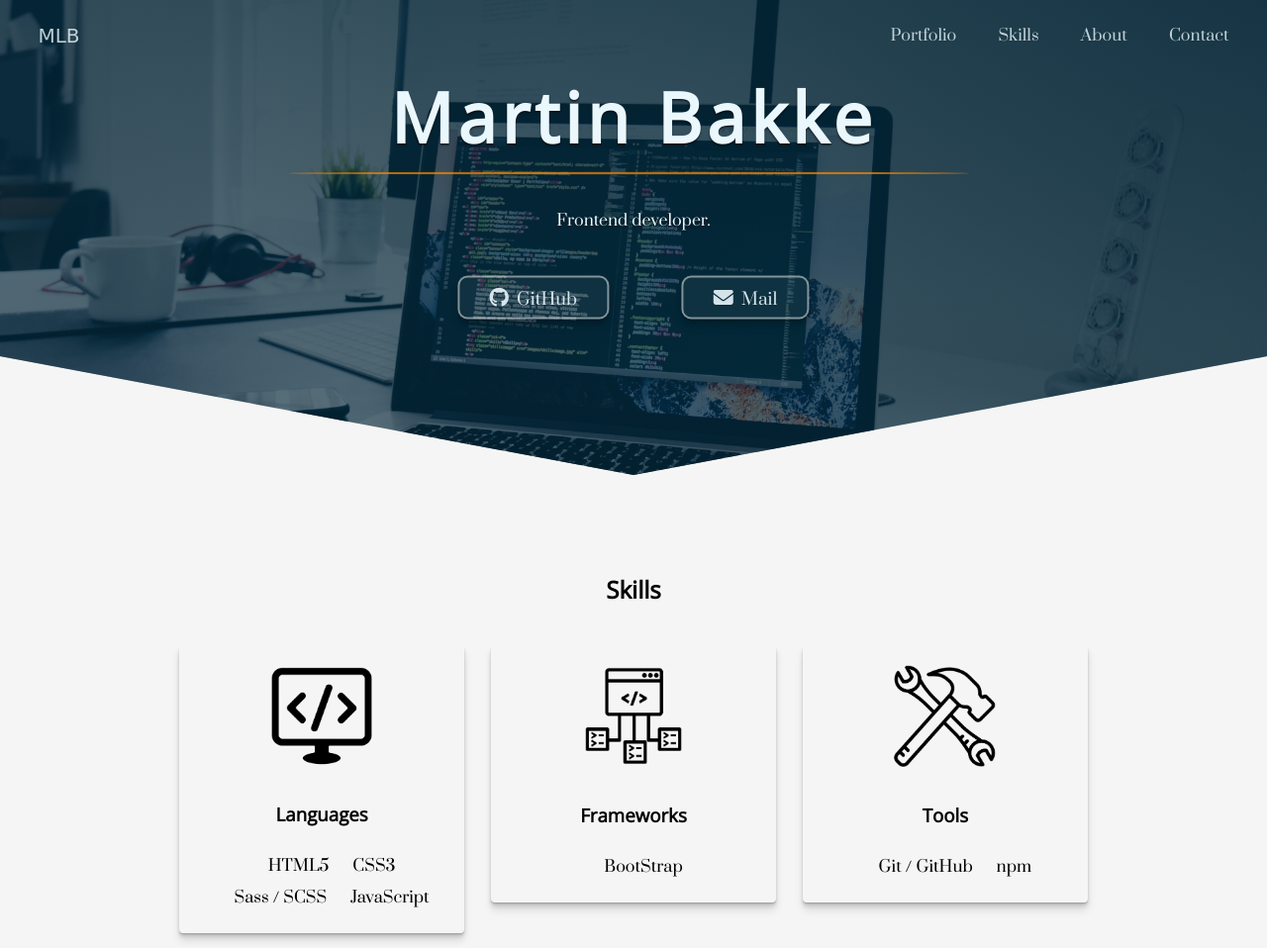
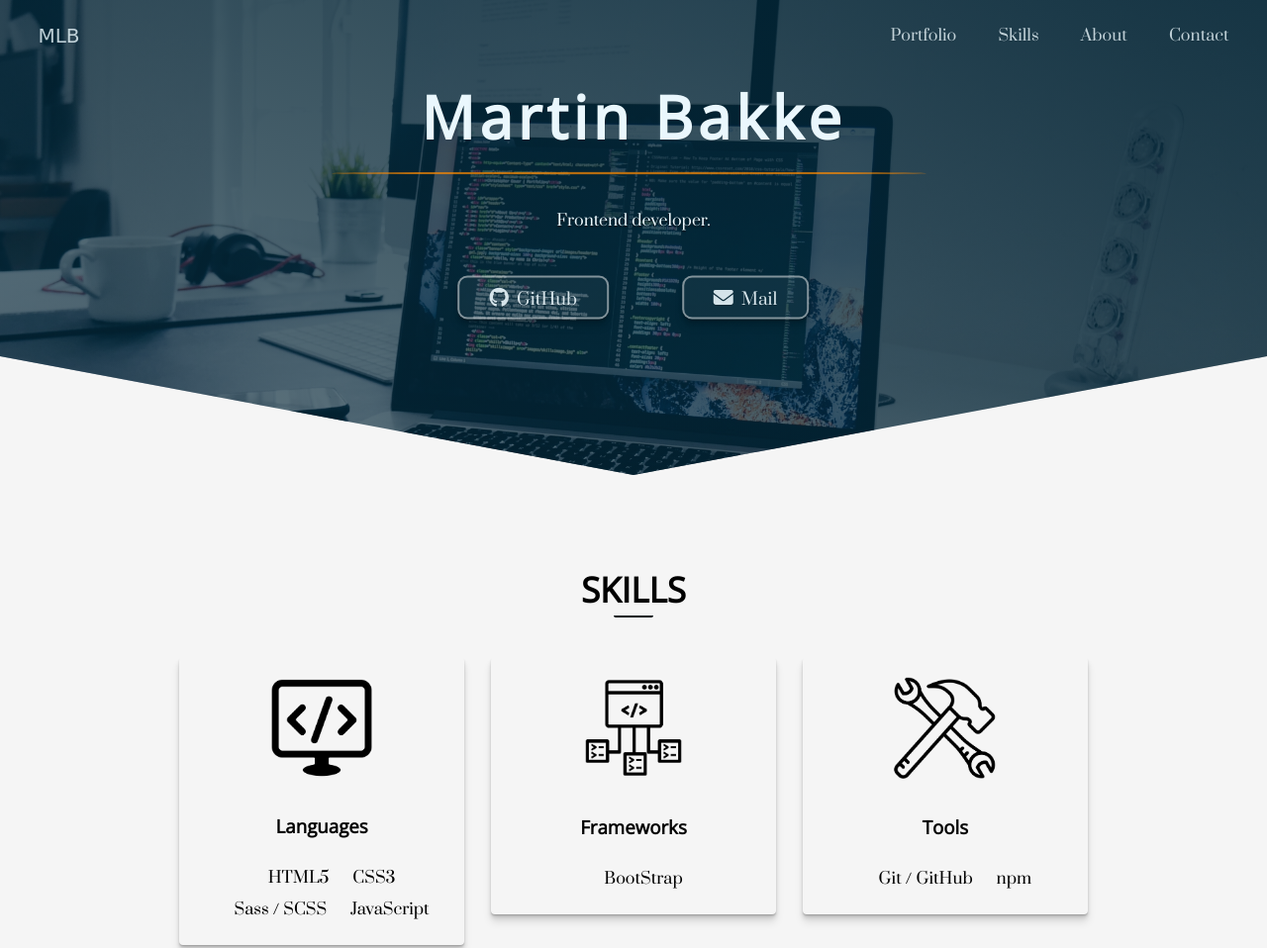
Before and after one commit to mlbakke/arrow-portfolio-site, a website: page index.html in a window 1280 px wide. Shown: the top 958 px of the page at 99% size. Drawn offline with nearby package versions, Linux system fonts and the light colour scheme; files that its build step writes are made by us from their sources; a web font is replaced by a local one.

Commit message:
merged heading-logo to heading-primary

```diff
--- a/sass/base/_typography.scss
+++ b/sass/base/_typography.scss
@@ -4,9 +4,51 @@ body {
     line-height: 3.2rem;
 }
 
+// HEADINGS
 h1, h2, h3 {
     font-family: 'Open Sans', sans-serif;
 }
+.heading-primary {
+    font-size: 6rem;
+    letter-spacing: .5rem;
+    text-shadow: 1px 1px 1px rgba(0,0,0,0.1);
+    text-rendering: optimizeLegibility !important;
+    -webkit-font-smoothing: antialiased !important;
+
+    &::after {
+        content: "";
+        display: block;
+        width: 140%;
+        border-bottom: 3px solid rgba($color-details, .7);
+        border-radius: 50%;
+        transform: translate(-15%, 4rem);
+    }
+}
+.heading-secondary {
+    text-transform: uppercase;
+    font-size: 3.5rem;
+    transition: all .2s;
+
+    &:hover {
+        opacity: .5;
+        transform: scale(1.05);
+    }
+
+    &--dark {
+        color: $color-text-dark;
+    }
+
+    &::after {
+        content: "";
+        display: block;
+        width: 4rem;
+        margin: 0 auto;
+        padding-bottom: 1rem;
+        border-radius: 2px;
+        border-bottom: 2px solid $color-text-dark;
+    }
+}
+// COMPONENTS AND LAYOUT-SPECIFIC
 .navigation {
     &__logo-box {
         &,
@@ -18,11 +60,6 @@ h1, h2, h3 {
         }
     }
 }
-.heading-primary {
-    font-size: 7rem;
-    letter-spacing: .5rem;
-}
-
 .btn {
     font-size: 1.7rem;
     line-height: 1.7rem;
--- a/sass/layout/_header.scss
+++ b/sass/layout/_header.scss
@@ -9,21 +9,6 @@
     height: 60vh;
     color: $color-text-light;
     @include arrow-shape-bottom;
-
-    &__heading-logo {
-        text-shadow:
-            0 1px 1px rgba($color-black, .4),
-            0 2px 2px rgba($color-black, .4);
-
-        &::after {
-            content: "";
-            display: block;
-            width: 140%;
-            border-bottom: 3px solid rgba($color-details, .7);
-            border-radius: 50%;
-            transform: translate(-15%, 4rem);
-        }
-    }
 
     &__intro {
         text-shadow:
```
